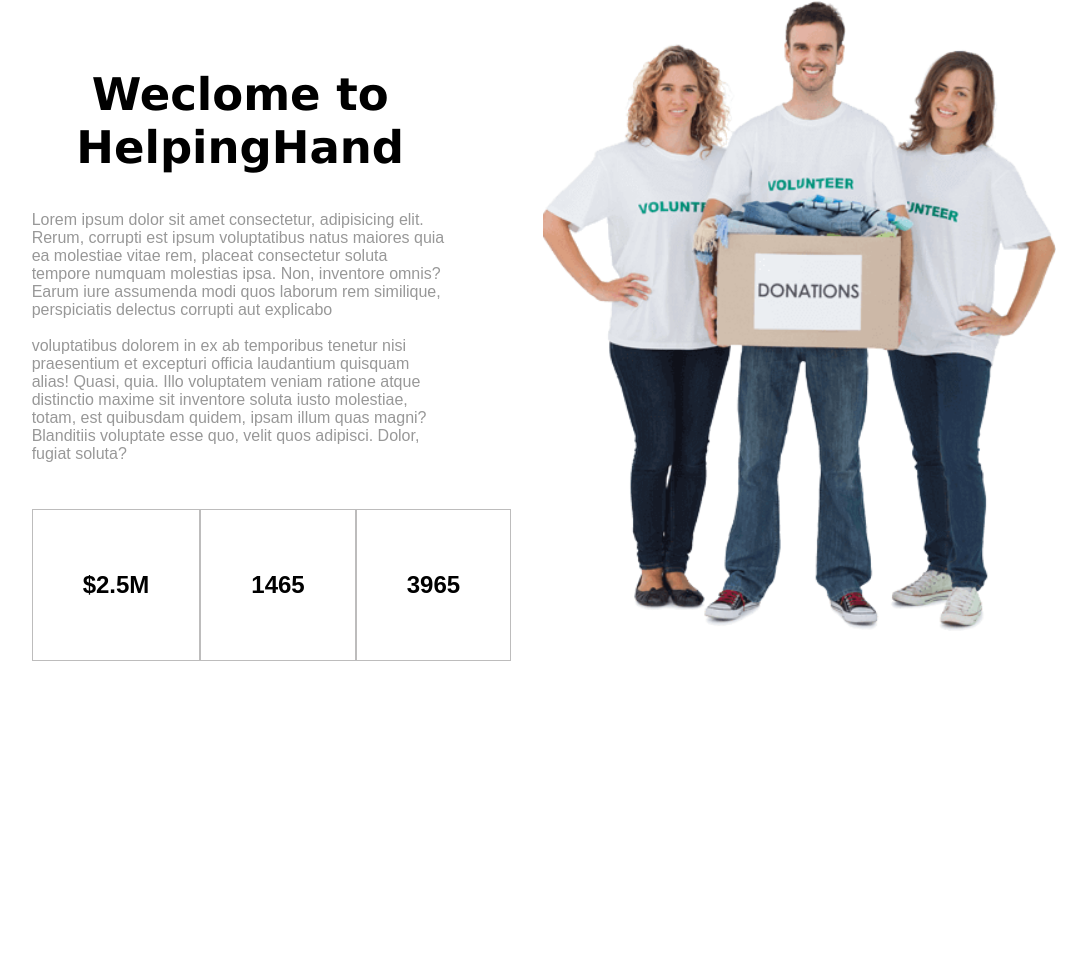
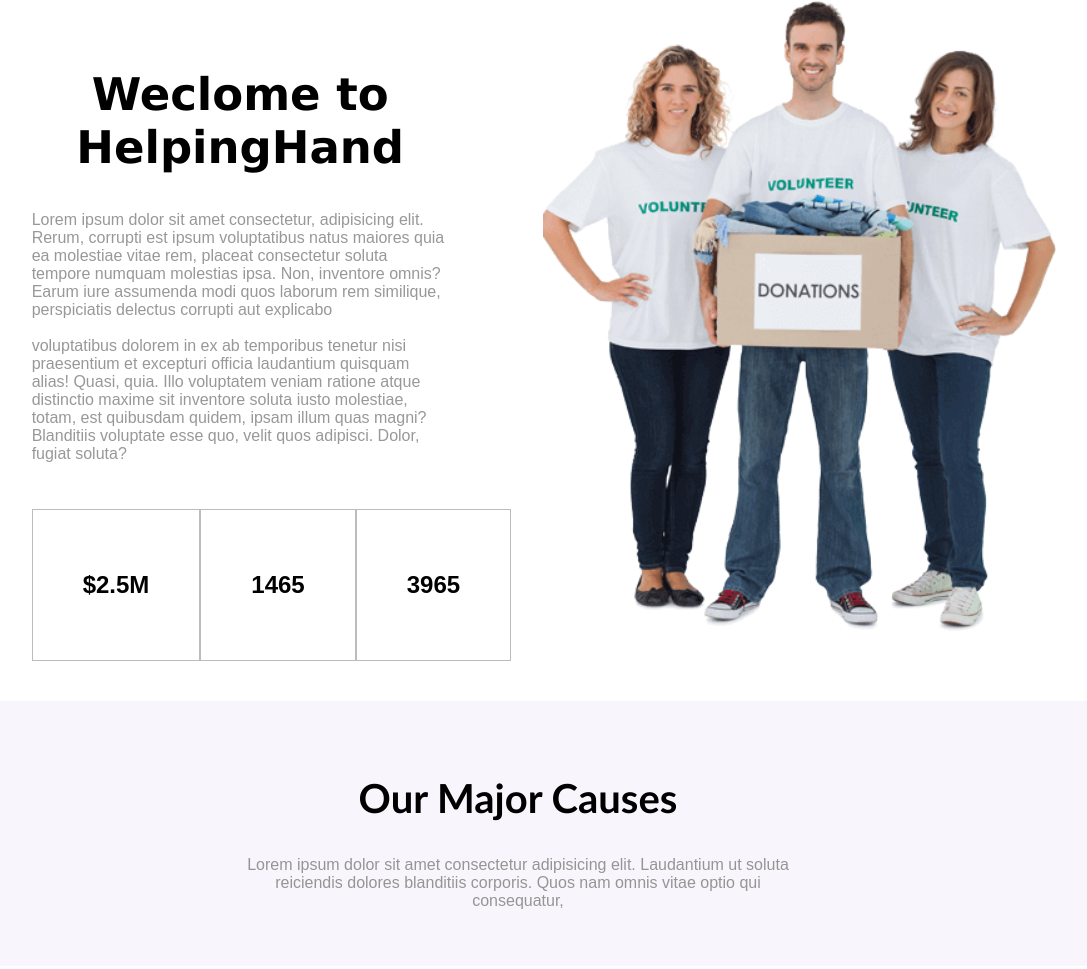
Before and after one commit to baeziy/web-ass, a plain HTML site: page ass01/index.html in a window 1280 px wide. Shown: the part 1247-2216 px from the top of the page, without its empty margins (122-1209 px from the left). Before the commit the page ends 1916 px from the top, so only its background shows below. Drawn offline with Linux system fonts and the light colour scheme.

Commit message:
add third-section complete

```diff
--- /dev/null
+++ b/ass01/css/third-section.css
@@ -0,0 +1,21 @@
+.third-section > .heading {
+  display: block;
+  text-align: center;
+  width: 50%;
+}
+.third-section {
+  padding: 40px;
+  display: flex;
+  justify-content: center;
+  background-color: rgb(249, 245, 253);
+  margin: 40px;
+}
+.third-section h1 {
+  font-family: "Gill Sans", "Gill Sans MT", Calibri, "Trebuchet MS", sans-serif;
+  font-size: 40px;
+  font-weight: 600;
+}
+
+.third-section p {
+  color: rgb(149, 149, 149);
+}
--- a/ass01/index.html
+++ b/ass01/index.html
@@ -9,6 +9,7 @@
     <link rel="stylesheet" href="css/navbar.css" />
     <link rel="stylesheet" href="css/first-section.css" />
     <link rel="stylesheet" href="css/second-section.css" />
+    <link rel="stylesheet" href="css/third-section.css" />
     <script
       src="https://kit.fontawesome.com/41b34f2710.js"
       crossorigin="anonymous"
@@ -146,6 +147,16 @@
           <img src="img/welcome-banner.png" alt="" />
         </div>
       </section>
+      <section class="third-section">
+        <div class="heading">
+          <h1>Our Major Causes</h1>
+          <p>
+            Lorem ipsum dolor sit amet consectetur adipisicing elit. Laudantium
+            ut soluta reiciendis dolores blanditiis corporis. Quos nam omnis
+            vitae optio qui consequatur,
+          </p>
+        </div>
+      </section>
     </main>
   </body>
 </html>
```
